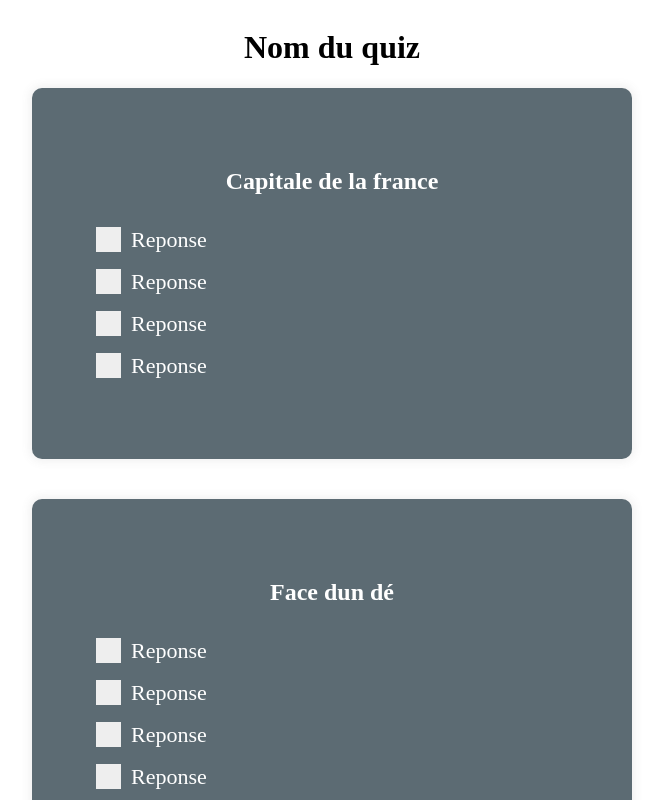
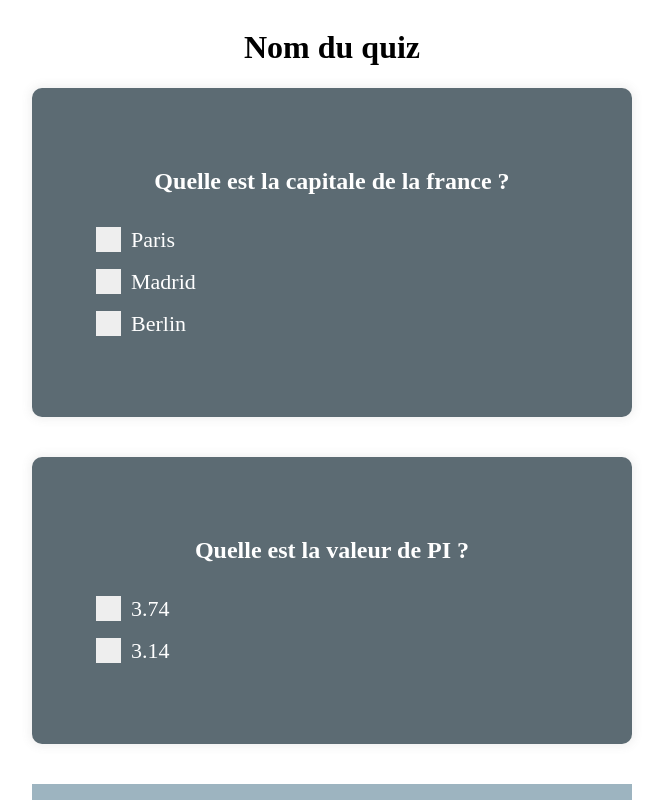
Before and after one commit to Hugs-54/nwt-project, an Angular app in the folder front/: page / in a window 1280 px wide. Shown: the top 800 px of the page, without its empty margins (308-971 px from the left). Built offline with nearby package versions, Linux system fonts and the light colour scheme.

Commit message:
Assignation des champs en fonction du quiz donné

```diff
--- a/front/src/app/question/question.component.html
+++ b/front/src/app/question/question.component.html
@@ -1,32 +1,11 @@
 <div class="question-container">
     <div class="question-header">
-        <h2 id="question">{{ question }}</h2>
+        <h2 id="question">{{ question.textQuestion }}</h2>
         <ul>
-            <li>
+            <li *ngFor="let answer of question.answers; let i = index">
                 <label class="container">
-                    <input type="checkbox" [id]="'a' + questionId" name="answer" class="answer" />
-                    <label [for]="'a' + questionId" [id]="'a_text' + questionId">Reponse</label>
-                    <span class="checkmark"></span>
-                </label>
-            </li>
-            <li>
-                <label class="container">
-                    <input type="checkbox" [id]="'b' + questionId" name="answer" class="answer" />
-                    <label [for]="'b' + questionId" [id]="'b_text' + questionId">Reponse</label>
-                    <span class="checkmark"></span>
-                </label>
-            </li>
-            <li>
-                <label class="container">
-                    <input type="checkbox" [id]="'c' + questionId" name="answer" class="answer" />
-                    <label [for]="'c' + questionId" [id]="'c_text' + questionId">Reponse</label>
-                    <span class="checkmark"></span>
-                </label>
-            </li>
-            <li>
-                <label class="container">
-                    <input type="checkbox" [id]="'d' + questionId" name="answer" class="answer" />
-                    <label [for]="'d' + questionId" [id]="'d_text' + questionId">Reponse</label>
+                    <input type="checkbox" [id]="questionId + i" name="answer" class="answer" />
+                    <label [for]="questionId + i" [id]="questionId + i">{{answer.textAnswer}}</label>
                     <span class="checkmark"></span>
                 </label>
             </li>
--- a/front/src/app/question/question.component.ts
+++ b/front/src/app/question/question.component.ts
@@ -1,5 +1,6 @@
 import { Component, Input } from '@angular/core';
 import { Router } from '@angular/router';
+import { Question } from '../types/question.type';
 
 @Component({
   selector: 'app-question',
@@ -8,29 +9,29 @@ import { Router } from '@angular/router';
 })
 export class QuestionComponent {
 
-  private _question: string;
-  private _questionId: number;
+  private _questionId: string;
+  private _question: Question;
 
   constructor(private _router: Router) {
-    this._question = "Question";
-    this._questionId = 0;
+    this._question = {} as Question;
+    this._questionId = "0";
   }
 
   @Input()
-  set question(question: string) {
+  set question(question: Question) {
     this._question = question;
   }
 
-  get question(): string {
+  get question(): Question {
     return this._question;
   }
 
   @Input()
   set questionId(questionId: number) {
-    this._questionId = questionId;
+    this._questionId = ""+questionId;
   }
 
-  get questionId(): number {
+  get questionId(): string {
     return this._questionId;
   }
 
--- a/front/src/app/quiz/quiz.component.css
+++ b/front/src/app/quiz/quiz.component.css
@@ -6,7 +6,7 @@ button {
   display: block;
   font-family: inherit;
   font-size: 1.1rem;
-  width: 50%;
+  width: 600px;
   padding: 1.3rem;
 }
 
--- a/front/src/app/quiz/quiz.component.html
+++ b/front/src/app/quiz/quiz.component.html
@@ -1,5 +1,5 @@
 <div class="quiz-container" id="quiz">
     <h1>Nom du quiz</h1>
-    <app-question class="question" *ngFor="let question of questions; let i = index" [question]="question" [questionId]="i"></app-question>
+    <app-question class="question" *ngFor="let question of quiz; let i = index" [question]="question" [questionId]="i"></app-question>
     <button id="submit">Submit</button>
 </div>
--- a/front/src/app/quiz/quiz.component.ts
+++ b/front/src/app/quiz/quiz.component.ts
@@ -6,11 +6,36 @@ import { Component } from '@angular/core';
   styleUrls: ['./quiz.component.css']
 })
 export class QuizComponent {
-
-  questions = [
-    'Capitale de la france',
-    'Face dun dé',
-    'Nombre de semaine',
-    // Ajoutez autant de questions que vous le souhaitez
-  ];
+  quiz = [
+    {
+      textQuestion: "Quelle est la capitale de la france ?",
+      answers : [
+        {
+          textAnswer : "Paris",
+           isCorrect : true
+        },
+        {
+          textAnswer : "Madrid",
+           isCorrect : false
+        },
+        {
+          textAnswer : "Berlin",
+           isCorrect : false
+        }
+      ]
+    },
+    {
+      textQuestion: "Quelle est la valeur de PI ?",
+      answers : [
+        {
+          textAnswer : "3.74",
+            isCorrect : false
+        },
+        {
+          textAnswer : "3.14",
+            isCorrect : true
+        }
+      ]
+    }
+  ]
 }
```
Also changed, not shown: front/src/app/types/question.type.ts (added, +9 -0 lines).
